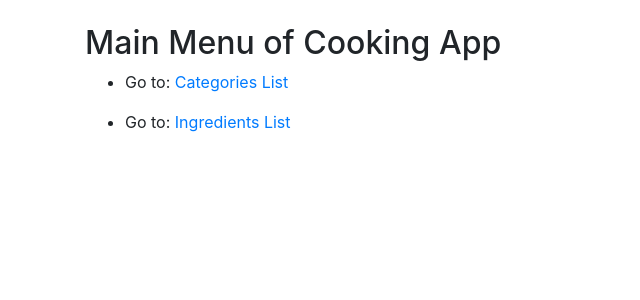
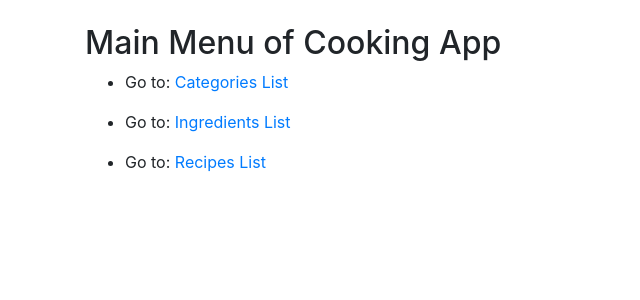
Before and after one commit to hennadiikochevbeetroot/django_forms_learning, a Django app: page /cooking/main_menu/ in a window 1280 px wide. Shown: the top 300 px of the page, without its empty margins (0-640 px from the left). Run offline with Django 5.2, Linux system fonts and the light colour scheme.

Commit message:
basically works

```diff
--- a/recipes/templates/recipes/main_menu.html
+++ b/recipes/templates/recipes/main_menu.html
@@ -8,5 +8,8 @@
         <li>
             <p>Go to: <a href="{% url 'recipes:ingredient_list' %}">Ingredients List</a></p>
         </li>
+        <li>
+            <p>Go to: <a href="{% url 'recipes:recipe_list' %}">Recipes List</a></p>
+        </li>
     </ul>
 {% endblock %}
--- a/recipes/templates/recipes/recipe_list.html
+++ b/recipes/templates/recipes/recipe_list.html
@@ -15,6 +15,9 @@
                 	<li>{{ ingredient.name }}</li>
                 {% endfor %}
                 </ul>
+
+                <a href="{% url 'recipes:recipe_update' recipe.pk %}">Update</a>
+                <a href="{% url 'recipes:recipe_delete' recipe.pk %}">Delete</a>
             </div>
         {% endfor %}
     {% else %}
```
